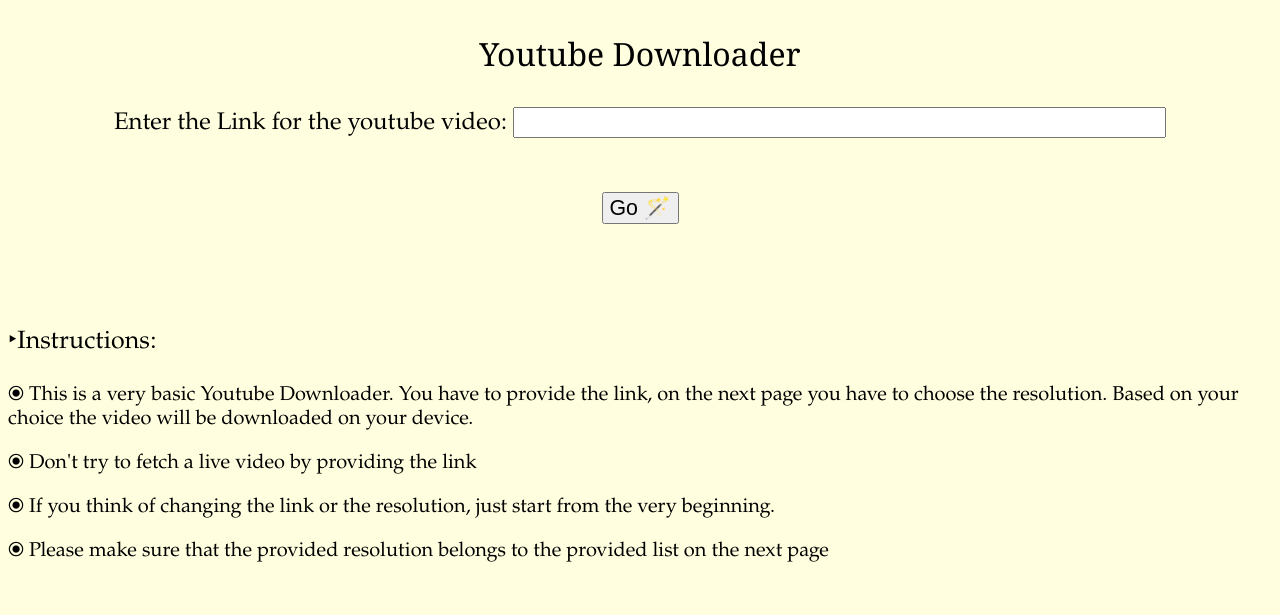
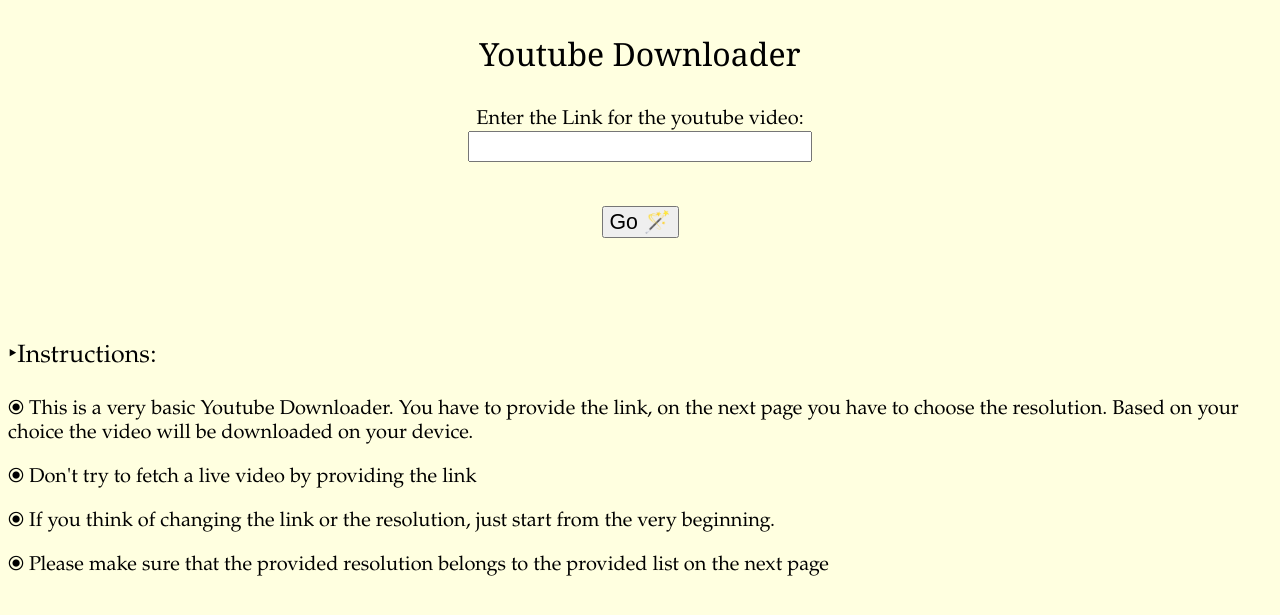
Before and after one commit to Aritra8438/Youtube_downloader, a Django app: page / in a window 1280 px wide. Shown: the top 615 px of the page. Run offline with Django 4.2, Linux system fonts and the light colour scheme.

Commit message:
Index page updated..

```diff
--- a/templates/index.html
+++ b/templates/index.html
@@ -12,9 +12,10 @@
     </p>
   </center>
   <center>
-    <p style="font-family: garamond, serif; font-size: 24px">
+    <p style="font-family: garamond, serif; font-size: 20px">
       Enter the Link for the youtube video:
-      <input type="text" name="link" style="font-size: 16pt" size="50" /><br />
+      <br />
+      <input type="text" name="link" style="font-size: 16pt" size="25" /><br />
       <br />
     </p>
   </center>
```
